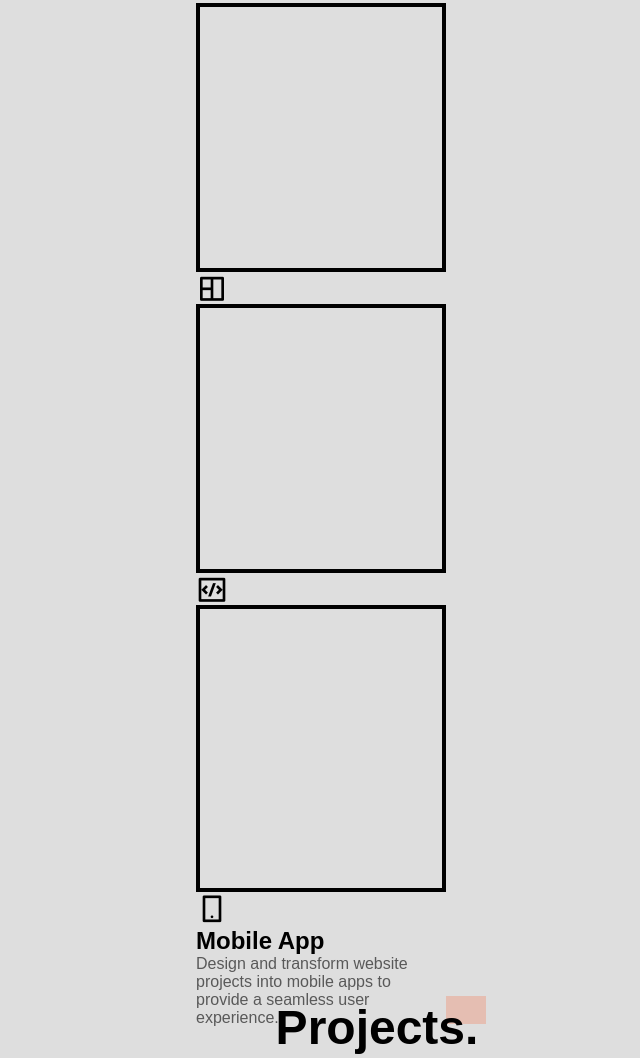
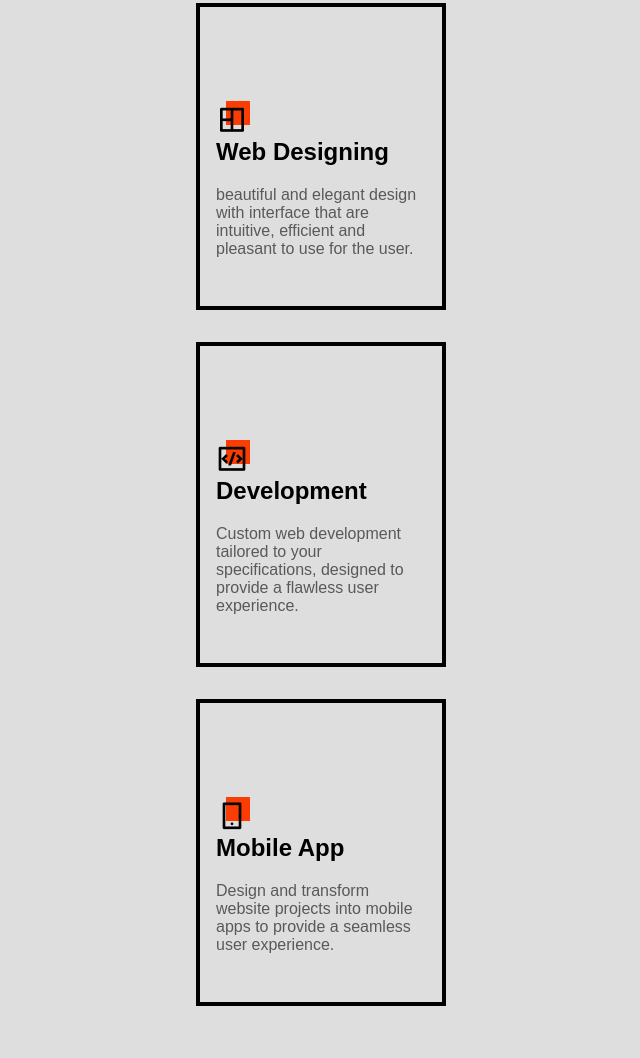
Before and after one commit to Sanjipan/Portfolio_project, a plain HTML site: page index.html in a window 1280 px wide. Shown: the part 1570-2628 px from the top of the page, without its empty margins (263-903 px from the left). Drawn offline with nearby package versions, Linux system fonts and the light colour scheme; a web font is replaced by a local one.

Commit message:
SERVICES Done

```diff
--- a/index.html
+++ b/index.html
@@ -159,7 +159,7 @@
         <div class="service__container container grid">
             <article class="services__card">
                 <div class="services__border"></div>
-                <div class="services__content"></div>
+                <div class="services__content">
                     <div class="services__icon">
                         <div class="services__box"></div>
                         <i class="ri-layout-4-line"></i>
@@ -170,10 +170,11 @@
                         interface that are intuitive, efficient
                         and pleasant to use for the user.
                     </p>
+                </div>
             </article>
             <article class="services__card">
                 <div class="services__border"></div>
-                <div class="services__content"></div>
+                <div class="services__content">
                     <div class="services__icon">
                         <div class="services__box"></div>
                         <i class="ri-code-box-line"></i>
@@ -184,10 +185,11 @@
                         specifications, designed to provide a
                         flawless user experience.
                     </p>
+                </div>
             </article>
             <article class="services__card">
                 <div class="services__border"></div>
-                <div class="services__content"></div>
+                <div class="services__content">
                     <div class="services__icon">
                         <div class="services__box"></div>
                         <i class="ri-smartphone-line"></i>
@@ -198,6 +200,7 @@
                         into mobile apps to provide a seamless
                         user experience.
                     </p>
+                </div>
             </article>
         </div>
     </section>
--- a/style.css
+++ b/style.css
@@ -578,7 +578,7 @@ img {
     background-color: var(--title-color);
     position: absolute;
     left: -1.75rem;
-    top: .5rem;
+    top: .6rem;
 }
 
 .about__list{
@@ -642,6 +642,22 @@ img {
     position: relative;
     z-index: 5;
 }
+
+.services__box
+{
+    position: absolute;
+    width: 24px;
+    height: 24px;
+    background-color: var(--first-color);
+    right: -2px;
+    top: -2px;
+}
+
+.services__title
+{
+    font-size: var(--h2-font-size);
+    margin-bottom: 1.25rem;
+}
 /*=============== PROJECTS ===============*/
 
 
```
Lines whose indentation alone changed are shown as unchanged.
